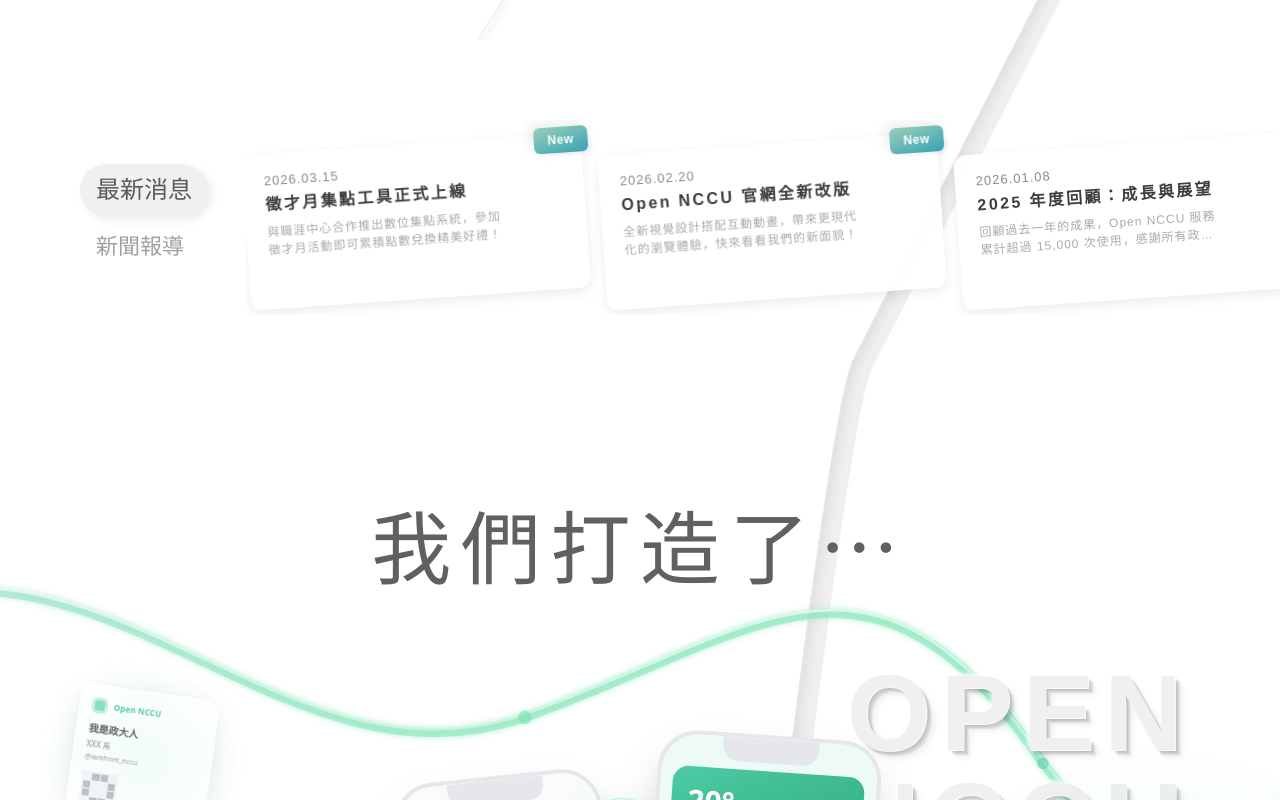
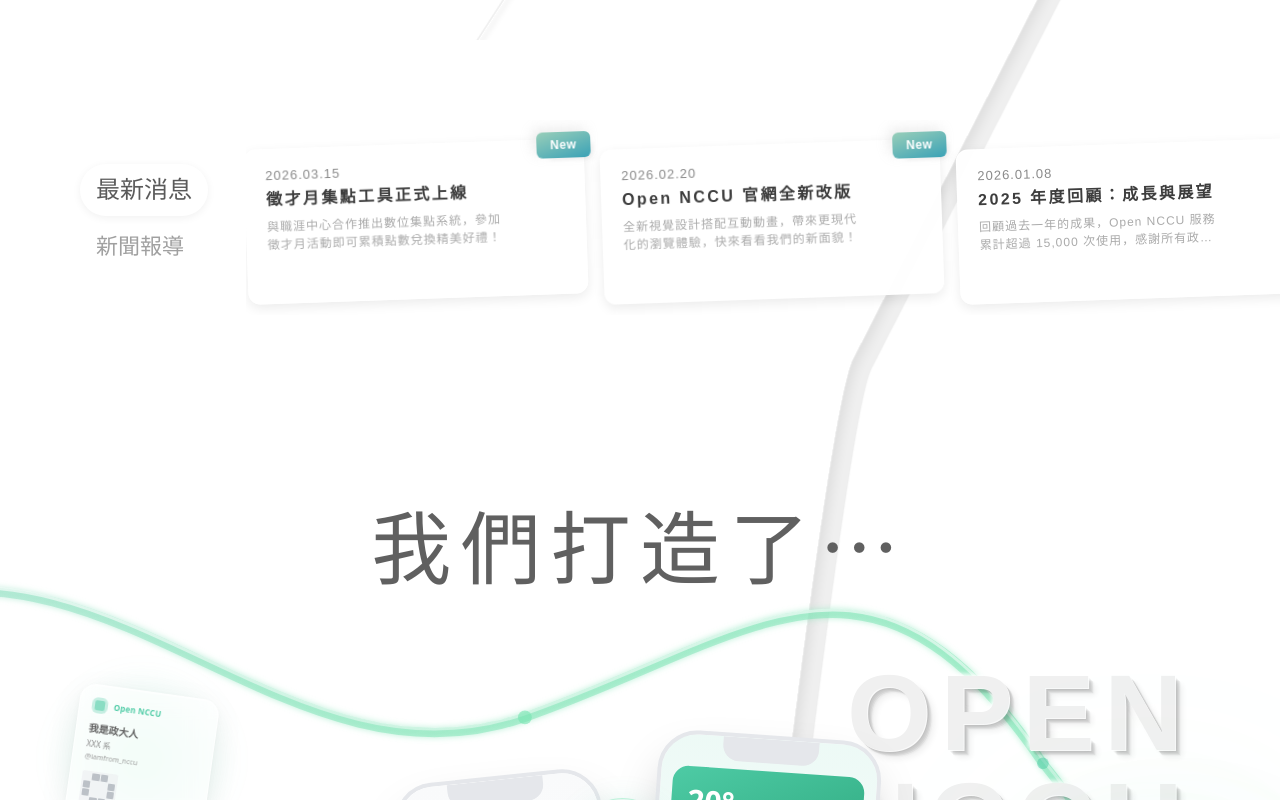
Before and after one commit to s1031432/opennccu-official, a Nuxt app: page / in a window 1280 px wide. Shown: the part 760-1560 px from the top of the page. Built offline with nearby package versions, Linux system fonts and the light colour scheme.

Commit message:
v4.3: Collaborate stats 42→48px per DESIGN-SPEC, News active tab white pill per Figma, News card tilt -4→-2deg per Figma

```diff
--- a/app/components/CollaborateSection.vue
+++ b/app/components/CollaborateSection.vue
@@ -104,7 +104,8 @@
           >
             當日活躍使用者
           </p>
-          <p style="font-family: 'Montserrat', sans-serif; font-size: 42px; font-weight: 700; color: #4ECBA5; letter-spacing: 1px;">
+          <!-- Figma: stat numbers at 48px per DESIGN-SPEC — DO NOT shrink below 48px -->
+          <p style="font-family: 'Montserrat', sans-serif; font-size: 48px; font-weight: 700; color: #4ECBA5; letter-spacing: 1px;">
             3,500+
           </p>
         </div>
@@ -115,7 +116,8 @@
           >
             使用次數
           </p>
-          <p style="font-family: 'Montserrat', sans-serif; font-size: 42px; font-weight: 700; color: #4ECBA5; letter-spacing: 1px;">
+          <!-- Figma: stat numbers at 48px per DESIGN-SPEC — DO NOT shrink below 48px -->
+          <p style="font-family: 'Montserrat', sans-serif; font-size: 48px; font-weight: 700; color: #4ECBA5; letter-spacing: 1px;">
             15,000+
           </p>
         </div>
--- a/app/components/NewsSection.vue
+++ b/app/components/NewsSection.vue
@@ -53,7 +53,7 @@
               :href="news.url || '#'"
               :target="news.url ? '_blank' : undefined"
               :rel="news.url ? 'noopener noreferrer' : undefined"
-              class="news-card rounded-[12px] w-[340px] h-[155px] flex-shrink-0 cursor-pointer transition-all relative block no-underline -rotate-[4deg]"
+              class="news-card rounded-[12px] w-[340px] h-[155px] flex-shrink-0 cursor-pointer transition-all relative block no-underline -rotate-[2deg]"
             >
               <!-- New badge (top right, overlapping card edge per Figma — rounded rectangle ~6px, NOT pill) -->
               <div v-if="news.isNew" class="absolute right-[-8px] top-[-8px]">
@@ -115,13 +115,12 @@
 .scrollbar-hide::-webkit-scrollbar { display: none; }
 .scrollbar-hide { -ms-overflow-style: none; scrollbar-width: none; }
 
-/* Figma: neumorphic raised pill for active tab — NOT white-fill with border */
+/* Figma news.png: active tab is a white-filled pill with subtle shadow — NOT neumorphic */
 .news-badge-pill {
-  background: #f0f0f0;
+  background: #ffffff;
   border: none;
-  box-shadow:
-    4px 4px 10px rgba(0, 0, 0, 0.08),
-    -4px -4px 10px rgba(255, 255, 255, 0.9);
+  box-shadow: 0 2px 8px rgba(0, 0, 0, 0.06);
+  border-radius: 9999px;
 }
 
 /* Figma: white card with soft diffused shadow, border-radius 12px */
@@ -131,12 +130,12 @@
   box-shadow: 0 4px 12px rgba(0, 0, 0, 0.08);
 }
 
-/* Figma: card tilted ~-4deg counter-clockwise — DO NOT change to clockwise */
+/* Figma: card tilted ~-2deg counter-clockwise — DO NOT change to clockwise */
 .news-card:hover {
   box-shadow:
     0 4px 16px 0 rgba(0, 0, 0, 0.10),
     0 2px 6px 0 rgba(0, 0, 0, 0.04);
-  transform: rotate(-4deg) translateY(-2px);
+  transform: rotate(-2deg) translateY(-2px);
 }
 
 .new-badge {
```
